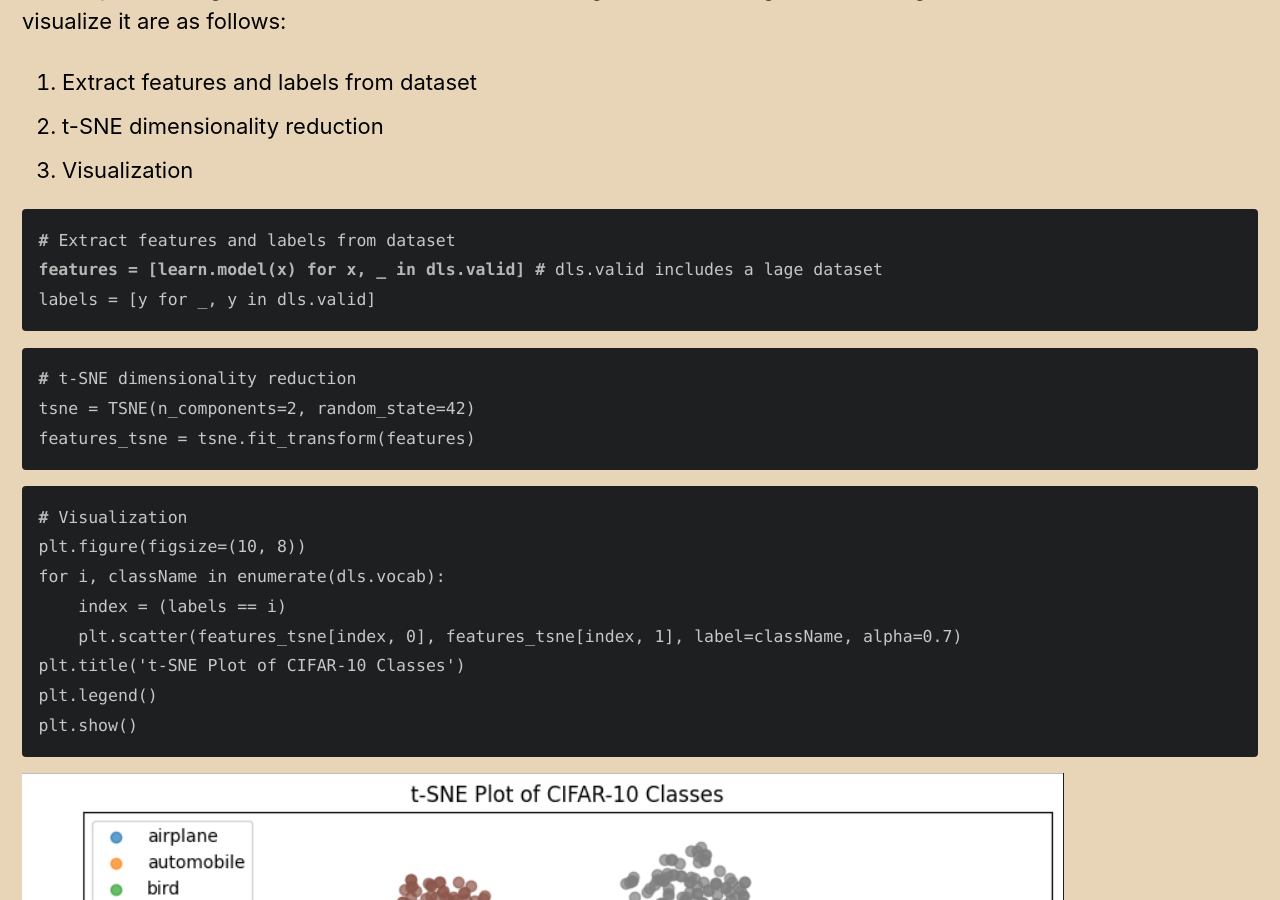
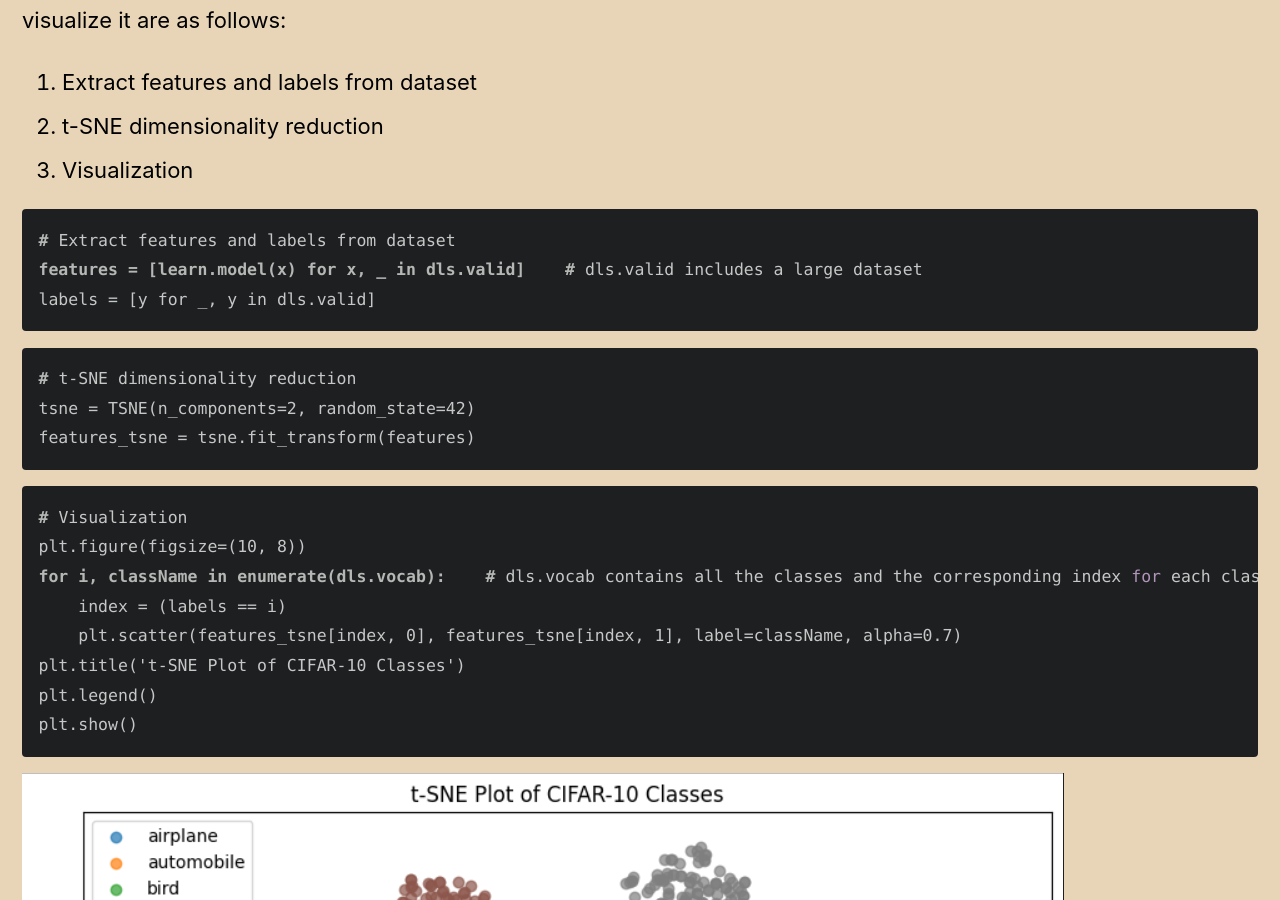
Before and after one commit to engineering2010/engineering2010.github.io, a Jekyll site: the page built from _posts/2024-04-25-Second.markdown, in a window 1280 px wide and 900 px high, scrolled down 1046 px. Built offline with Jekyll 4.4.1, drawn with Linux system fonts in a browser that asks for light colours; cached includes are drawn as plain includes.

Commit message:
Small change

````diff
--- a/_posts/2024-04-25-Second.markdown
+++ b/_posts/2024-04-25-Second.markdown
@@ -17,7 +17,7 @@ The steps for using t-SNE (t-Distributed Stochastic Neighbor Embedding) to reduc
 
 ```console
 # Extract features and labels from dataset
-features = [learn.model(x) for x, _ in dls.valid] # dls.valid includes a lage dataset
+features = [learn.model(x) for x, _ in dls.valid]    # dls.valid includes a large dataset
 labels = [y for _, y in dls.valid]
 ```
 
@@ -30,7 +30,7 @@ features_tsne = tsne.fit_transform(features)
 ```console
 # Visualization
 plt.figure(figsize=(10, 8))
-for i, className in enumerate(dls.vocab):
+for i, className in enumerate(dls.vocab):    # dls.vocab contains all the classes and the corresponding index for each class.
     index = (labels == i)
     plt.scatter(features_tsne[index, 0], features_tsne[index, 1], label=className, alpha=0.7)
 plt.title('t-SNE Plot of CIFAR-10 Classes')
````
